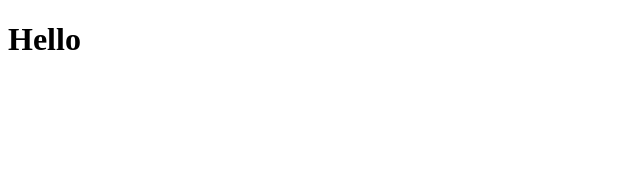
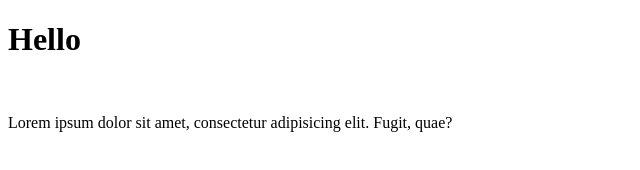
Before and after one commit to Satyajit00/Atom-Github-Test, a plain HTML site: page index.html in a window 1280 px wide. Shown: the whole page, without its empty margins (0-640 px from the left). Drawn offline with Linux system fonts and the light colour scheme.

Commit message:
add P tag

```diff
--- a/index.html
+++ b/index.html
@@ -9,6 +9,6 @@
 <body>
     <h1>Hello</h1>
     <br>
-    <p></p>
+    <p>Lorem ipsum dolor sit amet, consectetur adipisicing elit. Fugit, quae?</p>
 </body>
 </html>
```
